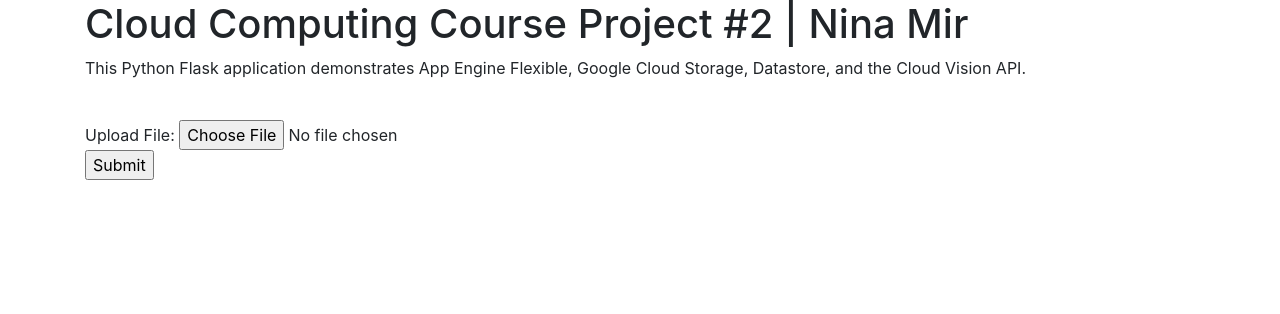
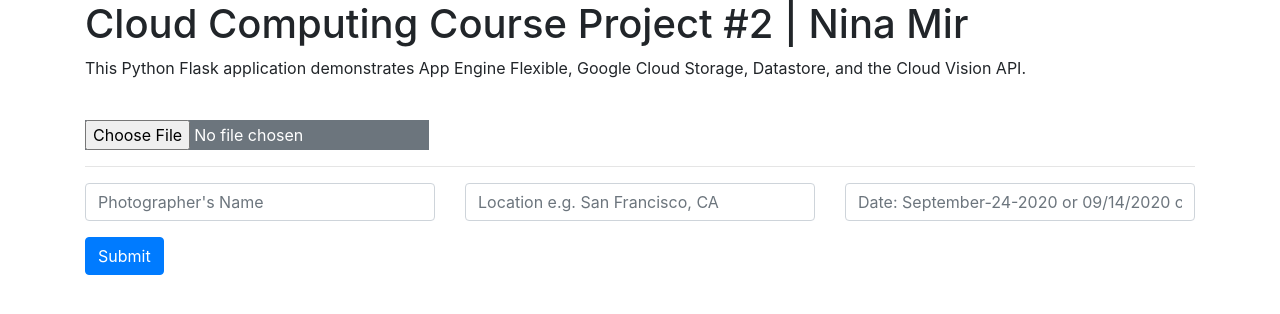
Before and after one commit to nina-mir/photo_book_google_app_engine, a Flask app: page / in a window 1280 px wide. Shown: the part 56-370 px from the top of the page. Run offline with Flask 2, Linux system fonts and the light colour scheme; some libraries are stand-ins or nearby versions.

Commit message:
meta data form fields added to homepage

```diff
--- a/main.py
+++ b/main.py
@@ -50,8 +50,9 @@ def photo_album():
 
     # Use the Cloud Datastore client to fetch information from Datastore about
     # each photo.
-    query = datastore_client.query(kind="Faces")
+    query = datastore_client.query()
     image_entities = list(query.fetch())
+    # print(image_entities)
     # Return a Jinja2 HTML template and pass in image_entities as a parameter.
     return render_template("photo_album.html", image_entities=image_entities)
 
@@ -59,7 +60,13 @@ def photo_album():
 
 @app.route("/upload_photo", methods=["GET", "POST"])
 def upload_photo():
+
+    meta_data = {}
+    # Receive user input data
     photo = request.files["file"]
+    meta_data['name'] = request.form['name']
+    meta_data['location'] = request.form['location']
+    meta_data['date'] = request.form['date']
 
     # Create a Cloud Storage client.
     storage_client = storage.Client()
@@ -77,25 +84,30 @@ def upload_photo():
     # Create a Cloud Vision client.
     vision_client = vision.ImageAnnotatorClient()
 
-    # Use the Cloud Vision client to detect a face for our image.
+    # Use the Cloud Vision client to label the uploaded image.
     source_uri = "gs://{}/{}".format(CLOUD_STORAGE_BUCKET, blob.name)
     image = vision.Image(source=vision.ImageSource(gcs_image_uri=source_uri))
-    # faces = vision_client.face_detection(image=image).face_annotations
-
 
     # Performs label detection on the image file
     response = vision_client.label_detection(image=image)
     labels = response.label_annotations
 
-    print('Labels:')
-    for label in labels:
-        print(type(label))
-        print(label)
-        print(label.description)
-        print("------\n")
+    # category is used as the kind parametr for the new entity in Datastore
+    category = label_classifier(labels)
+    print(category)
+    if response.error.message:
+        raise Exception(
+            '{}\nFor more info on error messages, check: '
+            'https://cloud.google.com/apis/design/errors'.format(
+                response.error.message))
 
+    add_to_datastore(category, blob, meta_data)
 
+    return render_template("homepage.html", labels=labels)
 
+# Add an entity to the Google Datastore database associated with this project
+def add_to_datastore(category, blob, meta_data):
+    print("meta_data: ", str(meta_data))
     # Create a Cloud Datastore client.
     datastore_client = datastore.Client()
 
@@ -103,7 +115,7 @@ def upload_photo():
     current_datetime = datetime.now()
 
     # The kind for the new entity.
-    kind = "Faces"
+    kind = category
 
     # The name/ID for the new entity.
     name = blob.name
@@ -117,14 +129,38 @@ def upload_photo():
     entity["blob_name"] = blob.name
     entity["image_public_url"] = blob.public_url
     entity["timestamp"] = current_datetime
-    # entity["joy"] = face_joy
 
     # Save the new entity to Datastore.
     datastore_client.put(entity)
 
-    # Redirect to the home page.
-    # return redirect("/")
-    return render_template("homepage.html", labels=labels)
+
+# A simple function to figure out the category of the Google Vision API response label JSON
+# into one of the 4 categories: people, animals, flowers or other
+def label_classifier(labels):
+
+    animals = ["Mammal", "Bird","Insect", "Insects", "Invertebrate", "Amphibian", "reptile", "Fish"
+                ,"Mammal", "Birds", "Invertebrates", "Amphibians", "Reptiles"]
+    people = ["Face", "Skin", "Lip", "Hair", "Glasses", "Faces",
+                "Eye", "Eyes", "Hand", "Hands", "Foot", "Feet", "Head", "Nose"]
+    flowers = ["Flowers", "Flower", "Plant", "Plants"]
+
+    result = ""
+
+    for label in labels:
+        if label.description in animals:
+            result = "Animals"
+            break
+        elif label.description in people:
+            result = "People"
+            break
+        elif label.description in flowers:
+            result = "Flower"
+            break
+
+    if result:
+        return result
+    else:
+        return "Other"
 
 
 
--- a/templates/homepage.html
+++ b/templates/homepage.html
@@ -10,8 +10,24 @@
     <br>
 
       <form action="upload_photo" method="POST" enctype="multipart/form-data">
-        Upload File: <input type="file" name="file"><br>
-        <input type="submit" name="submit" value="Submit">
+        <input class="btn-secondary" type="file" name="file"><br><hr>
+        <div class="form-group row">
+          <div class="col">
+            <input type="text" name="name"
+                  placeholder="Photographer's Name" class="form-control"
+                  value="{{ request.form['name'] }}"></input>
+          </div>
+          <div class="col">
+            <input name="location" placeholder="Location e.g. San Francisco, CA"
+                  class="form-control" value="{{ request.form['location'] }}"></input>
+          </div>
+          <div class="col">
+            <input name="date" placeholder="Date: September-24-2020 or 09/14/2020 or whatever"
+                  class="form-control" value="{{ request.form['date'] }}"></input>
+          </div>
+        </div>
+
+        <input class="btn btn-primary" type="submit" name="submit" value="Submit">
       </form>
       <div>
         {% for label in labels %}
--- a/templates/photo_album.html
+++ b/templates/photo_album.html
@@ -5,7 +5,7 @@
     {% for image_entity in image_entities %}
         <img src="{{image_entity['image_public_url']}}" width=200 height=200>
         <p>{{image_entity['blob_name']}} was uploaded {{image_entity['timestamp']}}.</p>
-        <!-- <p>Joy Likelihood for Face: {{image_entity['joy']}}</p> -->
+        <p>Entity kind is : {{image_entity['kind']}}</p>
     {% endfor %}
 
 
```
